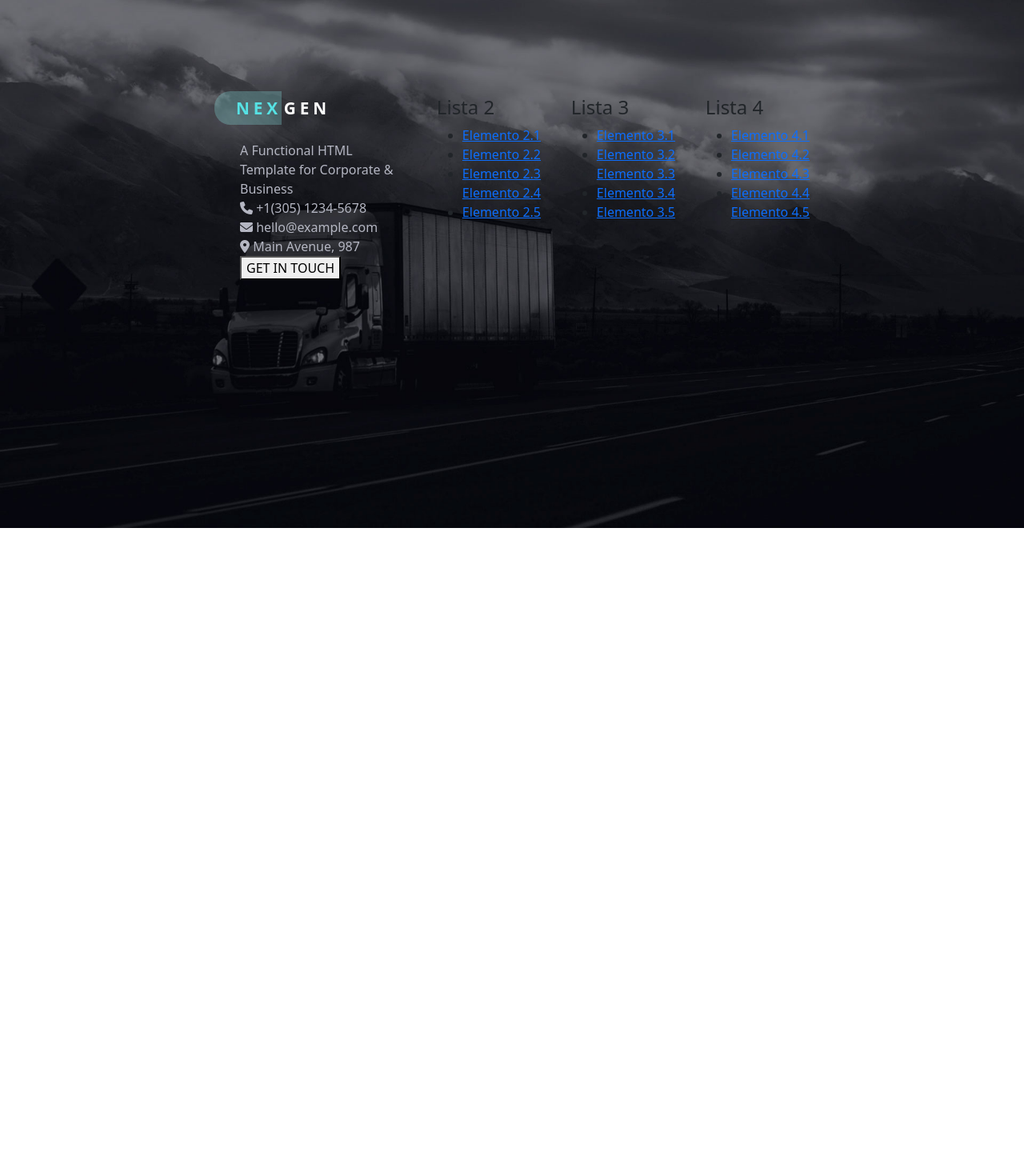
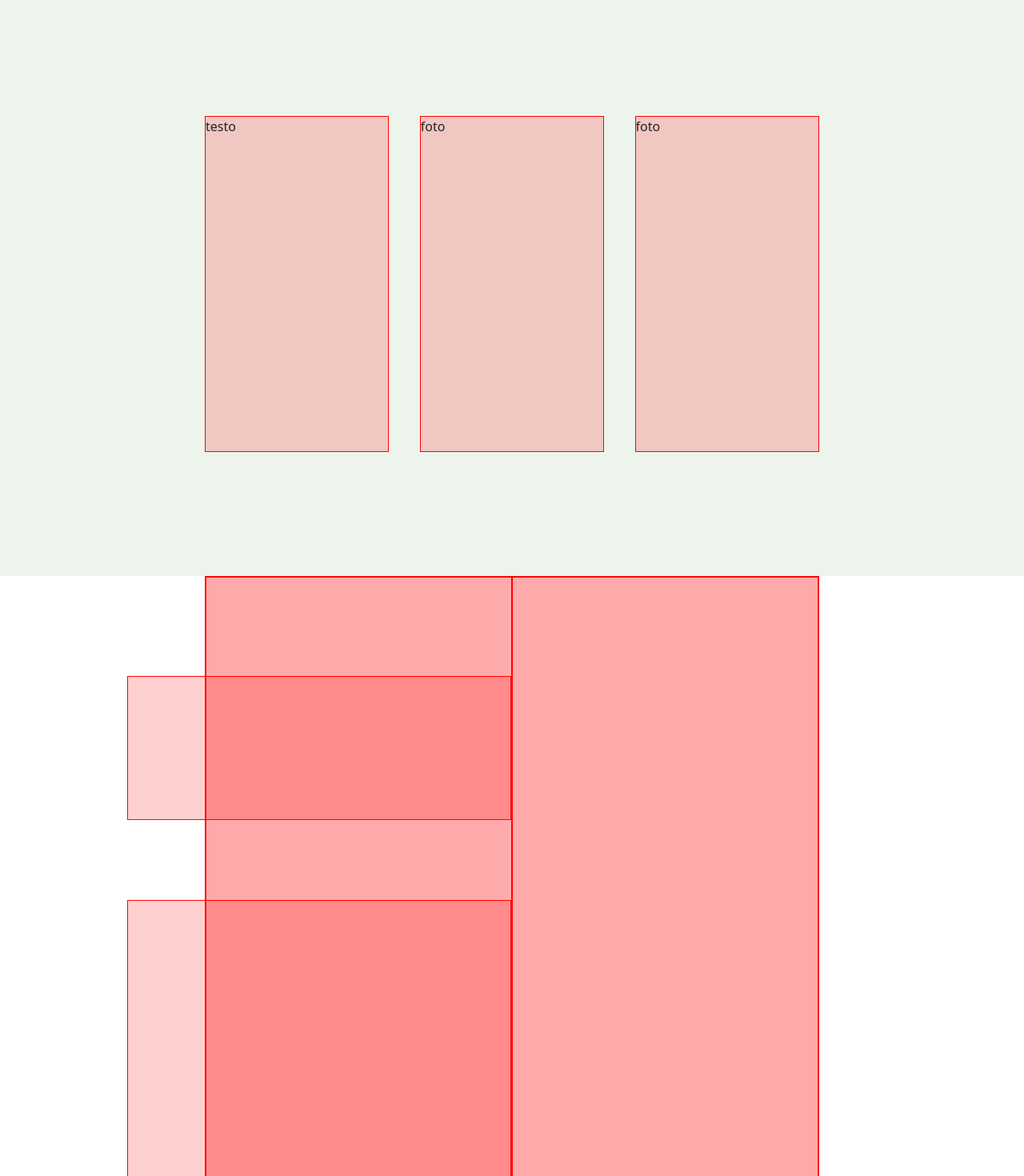
Before and after one commit to NicolaBellini/proj-html-vuejs, a Vue app: page / in a window 1280 px wide. Shown: the part 920-2390 px from the top of the page at 80% size. Before the commit the page ends 1580 px from the top, so only its background shows below. Built offline with nearby package versions, Linux system fonts and the light colour scheme.

Commit message:
[add] macrosection of logisticServices and company

```diff
--- a/src/assets/scss/partials/_general.scss
+++ b/src/assets/scss/partials/_general.scss
@@ -6,6 +6,10 @@
   // display: flex;
   // justify-content: center;
 }
+.my-container {
+  max-width: 1400px;
+  width: 60%;
+}
 .wrapper {
   width: 100%;
   display: flex;
@@ -13,5 +17,5 @@
 }
 .debug {
   border: 1px solid red;
-  background-color: rgba(255, 0, 0, 0.408);
+  background-color: rgba(255, 0, 0, 0.186);
 }
--- a/src/components/Footer.vue
+++ b/src/components/Footer.vue
@@ -42,35 +42,38 @@ export default {
       </div>
 
       <div class="footer-list glass">
-        <h4>Lista 2</h4>
+        <h4>About</h4>
         <ul>
-          <li><a href="#">Elemento 2.1</a></li>
-          <li><a href="#">Elemento 2.2</a></li>
-          <li><a href="#">Elemento 2.3</a></li>
-          <li><a href="#">Elemento 2.4</a></li>
-          <li><a href="#">Elemento 2.5</a></li>
+          <li><a href="#">The Company</a></li>
+          <li><a href="#">Institutional</a></li>
+          <li><a href="#">Social & Events</a></li>
+          <li><a href="#">Innovation</a></li>
+          <li><a href="#">Enviroment</a></li>
+          <li><a href="#">Technology</a></li>
         </ul>
       </div>
 
       <div class="footer-list glass">
-        <h4>Lista 3</h4>
+        <h4>Transport</h4>
         <ul>
-          <li><a href="#">Elemento 3.1</a></li>
-          <li><a href="#">Elemento 3.2</a></li>
-          <li><a href="#">Elemento 3.3</a></li>
-          <li><a href="#">Elemento 3.4</a></li>
-          <li><a href="#">Elemento 3.5</a></li>
+          <li><a href="#">Industrialized</a></li>
+          <li><a href="#">Chemicals</a></li>
+          <li><a href="#">Packaage Liquids</a></li>
+          <li><a href="#">Construction</a></li>
+          <li><a href="#">Laminated Woods</a></li>
+          <li><a href="#">And Others</a></li>
         </ul>
       </div>
 
       <div class="footer-list glass">
-        <h4>Lista 4</h4>
+        <h4>Support</h4>
         <ul>
-          <li><a href="#">Elemento 4.1</a></li>
-          <li><a href="#">Elemento 4.2</a></li>
-          <li><a href="#">Elemento 4.3</a></li>
-          <li><a href="#">Elemento 4.4</a></li>
-          <li><a href="#">Elemento 4.5</a></li>
+          <li><a href="#">Responsability</a></li>
+          <li><a href="#">Terms of Use</a></li>
+          <li><a href="#">About cookies</a></li>
+          <li><a href="#">Privacy Policy</a></li>
+          <li><a href="#">Accessibility</a></li>
+          <li><a href="#">Information</a></li>
         </ul>
       </div>
     </div>
@@ -89,9 +92,12 @@ export default {
     padding-top: 130px;
     display: flex;
     justify-content: space-between;
+    h4 {
+      color: $whites;
+    }
     .contacts {
       width: 240px;
-      margin-left: 0;
+
       .logo {
         margin-bottom: 25px;
         color: $whites;
@@ -111,6 +117,7 @@ export default {
         }
       }
       ul {
+        margin: 0;
         li {
           list-style: none;
           a {
@@ -120,6 +127,18 @@ export default {
         }
       }
     }
+    .glass {
+      width: 260px;
+      margin: 0 15px;
+      background-color: red;
+      height: 330px;
+      ul {
+        margin-left: -20px;
+        display: flex;
+        flex-direction: column;
+        justify-content: flex-start;
+      }
+    }
   }
 }
 </style>
--- a/src/components/Main.vue
+++ b/src/components/Main.vue
@@ -1,6 +1,9 @@
 <script>
 import { store } from "../data/store";
+import CompanyVue from "./partials/Company.vue";
 import Jumbo from "./partials/Jumbo.vue";
+import LogisticServices from "./partials/LogisticServices.vue";
+
 export default {
   data() {
     return {
@@ -9,13 +12,17 @@ export default {
   },
   components: {
     Jumbo,
+    LogisticServices,
+    CompanyVue,
   },
 };
 </script>
 
 <template>
-  <div class="wrapper">
+  <div class="wrapper flex-column">
     <Jumbo />
+    <LogisticServices />
+    <CompanyVue />
     main
   </div>
 </template>
@@ -23,7 +30,4 @@ export default {
 <style lang="scss" scoped>
 @use "../assets/scss/partials/variables" as *;
 @import "../assets/scss/main.scss";
-p {
-  color: $dark_green;
-}
 </style>
--- /dev/null
+++ b/src/components/partials/Company.vue
@@ -0,0 +1,46 @@
+<script>
+export default {};
+</script>
+
+<template>
+  <div class="wrapper">
+    <div class="my-container d-flex debug">
+      <div class="graphics debug">
+        <div class="text debug"></div>
+        <div class="graph debug"></div>
+      </div>
+      <div class="image debug"></div>
+    </div>
+  </div>
+</template>
+
+<style lang="scss" scoped>
+@use "../../assets/scss/partials/_variables.scss" as *;
+@import "../../assets/scss/main.scss";
+.wrapper {
+  height: 1030px;
+  .my-container {
+    .graphics {
+      width: 50%;
+      height: 100%;
+      display: flex;
+      flex-direction: column;
+      justify-content: center;
+      align-items: flex-end;
+      .text {
+        width: 480px;
+        height: 180px;
+        margin-bottom: 100px;
+      }
+      .graph {
+        width: 480px;
+        height: 500px;
+      }
+    }
+    .image {
+      width: 50%;
+      height: 100%;
+    }
+  }
+}
+</style>
--- a/src/components/partials/Jumbo.vue
+++ b/src/components/partials/Jumbo.vue
@@ -4,7 +4,7 @@ export default {};
 <template>
   <div class="wrapper">
     <div class="overlay">
-      <div class="container">
+      <div class="my-container">
         <div class="nav">
           <div class="logo">
             <span class="nex">NEX</span>
@@ -51,7 +51,9 @@ export default {};
   .overlay {
     background-color: rgba(0, 0, 0, 0.45);
     width: 100%;
-    .container {
+    display: flex;
+    justify-content: center;
+    .my-container {
       .nav {
         color: $whites;
         display: flex;
--- /dev/null
+++ b/src/components/partials/LogisticServices.vue
@@ -0,0 +1,30 @@
+<script>
+export default {};
+</script>
+
+<template>
+  <div class="wrapper">
+    <div class="my-container d-flex">
+      <div class="debug">testo</div>
+      <div class="debug">foto</div>
+      <div class="debug">foto</div>
+    </div>
+  </div>
+</template>
+
+<style lang="scss" scoped>
+@use "../../assets/scss/partials/_variables.scss" as *;
+@import "../../assets/scss/main.scss";
+.wrapper {
+  height: 730px;
+  background-color: $body_light;
+  .my-container {
+    justify-content: space-between;
+    align-items: center;
+    div {
+      height: 420px;
+      width: 30%;
+    }
+  }
+}
+</style>
```
